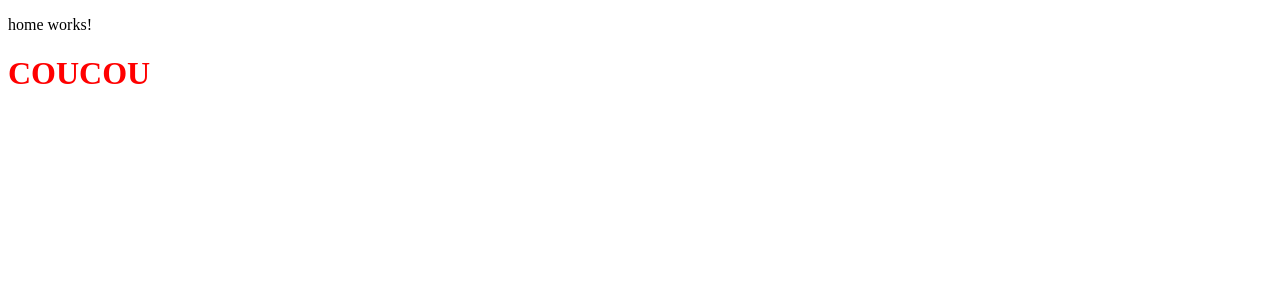
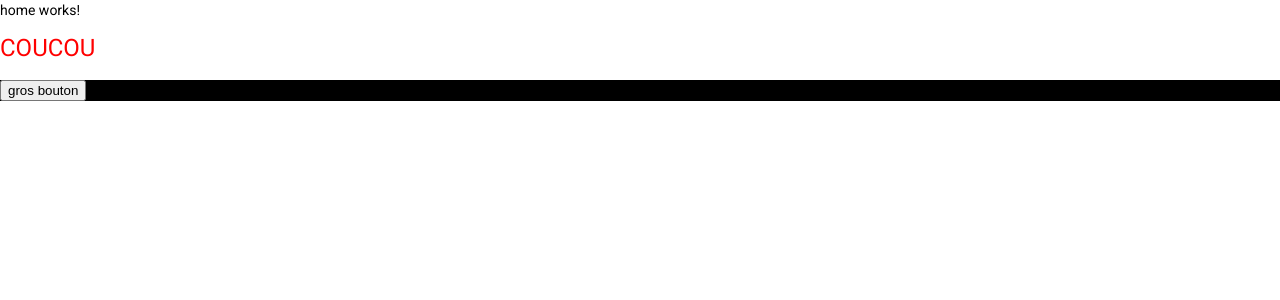
Before and after one commit to AlexandreLourencinho/capacitor-test, an Angular app: page /home in a window 1280 px wide. Shown: the top 300 px of the page. Built offline with nearby package versions, Linux system fonts and the light colour scheme.

Commit message:
[feat] NANOHTTPD REQUEST WORKED

```diff
--- a/angular.json
+++ b/angular.json
@@ -28,6 +28,7 @@
               "src/assets"
             ],
             "styles": [
+              "./node_modules/@angular/material/prebuilt-themes/pink-bluegrey.css",
               "src/styles.scss"
             ],
             "scripts": []
@@ -57,6 +58,9 @@
           "defaultConfiguration": "production"
         },
         "serve": {
+          "options": {
+            "proxyConfig": "proxy.conf.json"
+          },
           "builder": "@angular-devkit/build-angular:dev-server",
           "configurations": {
             "production": {
@@ -85,6 +89,7 @@
               "src/assets"
             ],
             "styles": [
+              "./node_modules/@angular/material/prebuilt-themes/pink-bluegrey.css",
               "src/styles.scss"
             ],
             "scripts": []
--- a/package.json
+++ b/package.json
@@ -6,15 +6,18 @@
     "start": "ng serve",
     "build": "ng build",
     "watch": "ng build --watch --configuration development",
-    "test": "ng test"
+    "test": "ng test",
+    "capbuild": "npm run build && npx cap sync android"
   },
   "private": true,
   "dependencies": {
     "@angular/animations": "^14.2.10",
+    "@angular/cdk": "^13.0.0",
     "@angular/common": "^14.2.10",
     "@angular/compiler": "^14.2.10",
     "@angular/core": "^14.2.10",
     "@angular/forms": "^14.2.10",
+    "@angular/material": "^13.0.0",
     "@angular/platform-browser": "^14.2.10",
     "@angular/platform-browser-dynamic": "^14.2.10",
     "@angular/router": "^14.2.10",
--- a/src/app/app.module.ts
+++ b/src/app/app.module.ts
@@ -4,6 +4,8 @@ import { HttpClientModule } from '@angular/common/http';
 import { AppRoutingModule } from './app-routing.module';
 import { AppComponent } from './app.component';
 import {HomeComponent} from "./components/home/home.component";
+import { BrowserAnimationsModule } from '@angular/platform-browser/animations';
+import {MatButtonModule} from "@angular/material/button";
 
 @NgModule({
   declarations: [
@@ -13,7 +15,9 @@ import {HomeComponent} from "./components/home/home.component";
   imports: [
     BrowserModule,
     AppRoutingModule,
-    HttpClientModule
+    HttpClientModule,
+    BrowserAnimationsModule,
+    MatButtonModule
   ],
   providers: [],
   bootstrap: [AppComponent]
--- a/src/app/components/home/home.component.html
+++ b/src/app/components/home/home.component.html
@@ -1,2 +1,6 @@
 <p>home works!</p>
 <h1 style="color: red"> COUCOU</h1>
+<div class="dark">
+<button (click)="testNanoHTTPDrequest()">gros bouton</button>
+</div>
+<div *ngIf="response"> {{response}}</div>
--- a/src/app/components/home/home.component.scss
+++ b/src/app/components/home/home.component.scss
@@ -0,0 +1,3 @@
+.dark {
+  background-color: black;
+}
--- a/src/app/components/home/home.component.ts
+++ b/src/app/components/home/home.component.ts
@@ -1,4 +1,5 @@
 import { Component } from '@angular/core';
+import {HomeService} from "./services/home.service";
 
 @Component({
   selector: 'app-home',
@@ -7,4 +8,33 @@ import { Component } from '@angular/core';
 })
 export class HomeComponent {
 
+  public response: string | undefined;
+
+  constructor(private readonly service: HomeService) {
+  }
+
+  testNanoHTTPDrequest() {
+    this.service.testCall().subscribe((predicate) => {
+      console.log(predicate);
+      for (let key in predicate) {
+        console.log(key);
+      }
+      console.log('this response is working');
+      console.log('predicate', predicate);
+      this.response = predicate;
+    }, (error) => {
+      console.log('error', error);
+      console.log('error.message', error.message);
+      console.log('error.header', error.header);
+      console.log('error.status', error.status);
+      console.log('error.url', error.url);
+      console.log('error.ok', error.ok);
+      console.log('error.name', error.name);
+      console.log('error.statusText', error.statusText);
+      for (let key in error) {
+        console.log('key', key);
+      }
+    });
+
+  }
 }
--- /dev/null
+++ b/src/app/components/home/services/home.service.ts
@@ -0,0 +1,21 @@
+import { Injectable } from '@angular/core';
+import {HttpClient} from "@angular/common/http";
+import {Observable} from "rxjs";
+
+@Injectable({
+  providedIn: 'root'
+})
+export class HomeService {
+
+  private apiUrl = "/api";
+
+  constructor(private http: HttpClient) { }
+
+  public testCall(): Observable<any> {
+    console.log('test service');
+    return this.http.get("http://10.0.2.16:8080", {responseType: 'text'});
+    // https://stackoverflow.com/questions/46408537/angular-httpclient-http-failure-during-parsing RESPONSE TYPE TEXT BC OF  THE ANDROID METHOD
+  }
+
+
+}
--- /dev/null
+++ b/src/app/heroes.interface.ts
@@ -0,0 +1,4 @@
+export interface HeroesInterface {
+  name: string,
+  kiki: boolean
+}
--- a/src/index.html
+++ b/src/index.html
@@ -6,8 +6,11 @@
   <base href="/">
   <meta name="viewport" content="width=device-width, initial-scale=1">
   <link rel="icon" type="image/x-icon" href="favicon.ico">
+  <link rel="preconnect" href="https://fonts.gstatic.com">
+  <link href="https://fonts.googleapis.com/css2?family=Roboto:wght@300;400;500&display=swap" rel="stylesheet">
+  <link href="https://fonts.googleapis.com/icon?family=Material+Icons" rel="stylesheet">
 </head>
-<body>
+<body class="mat-typography">
   <app-root></app-root>
 </body>
 </html>
--- a/src/styles.scss
+++ b/src/styles.scss
@@ -1 +1,4 @@
 /* You can add global styles to this file, and also import other style files */
+
+html, body { height: 100%; }
+body { margin: 0; font-family: Roboto, "Helvetica Neue", sans-serif; }
```
Also changed, not shown: capacitor.config.ts (+8 -1 lines), proxy.conf.json (added, +7 -0 lines), 8 other files (tests, documents, lock files or other folders).
